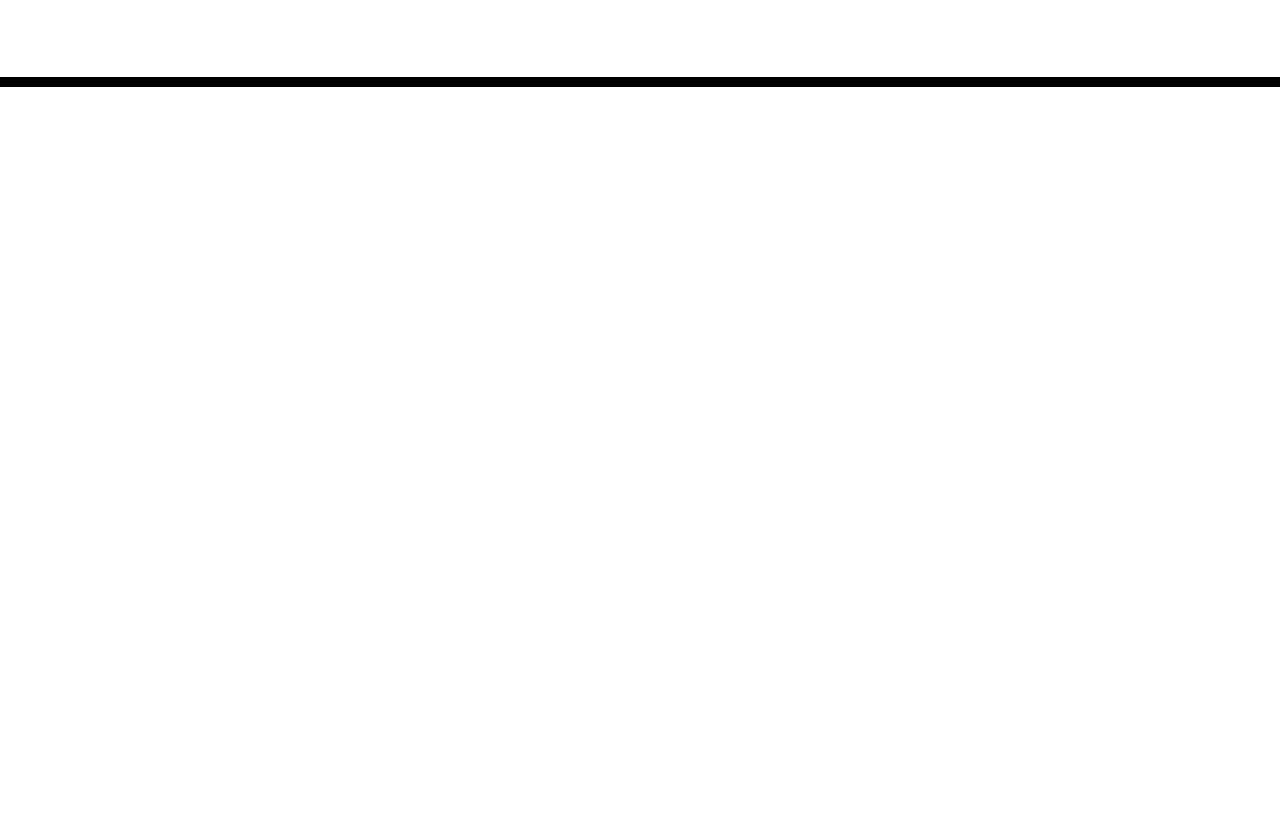
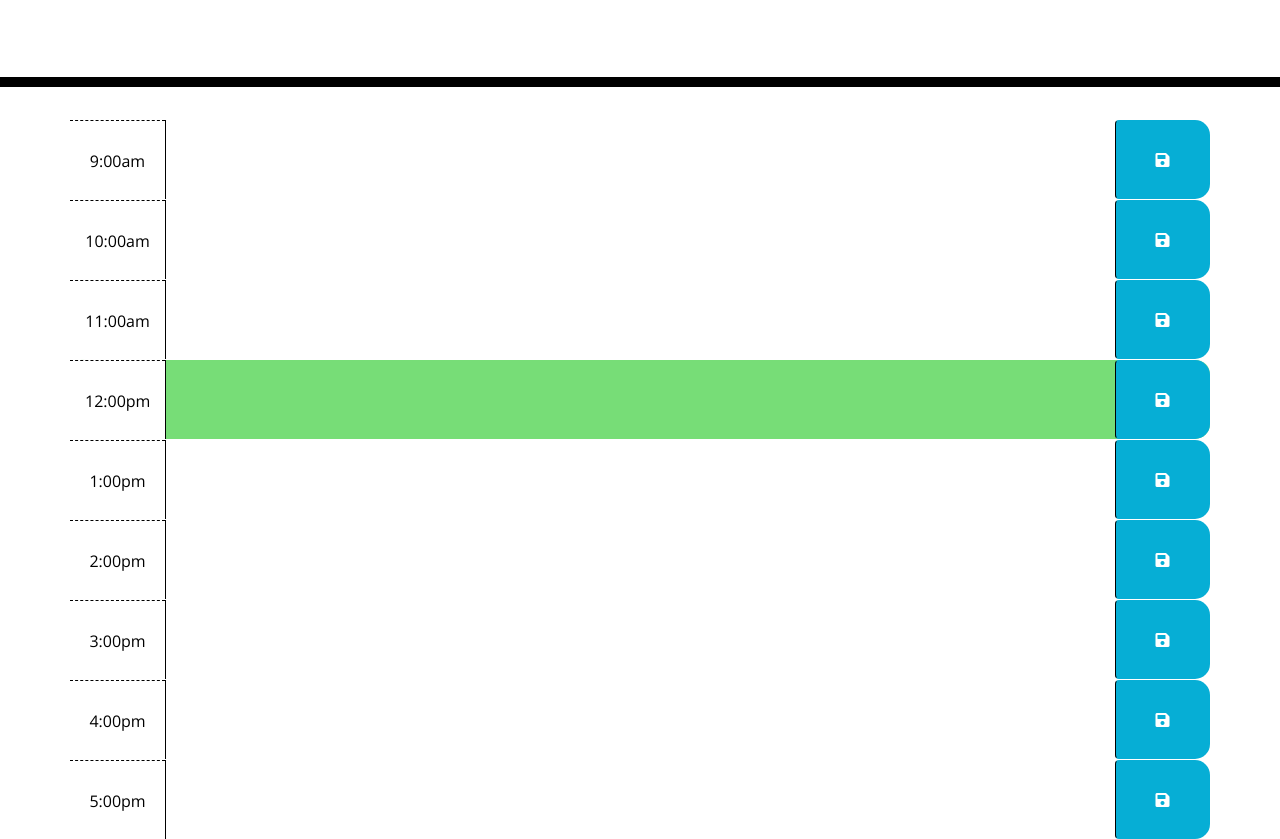
Before and after one commit to StyngerBee/workdayscheduler, a plain HTML site: page index.html in a window 1280 px wide. Shown: the part 181-1020 px from the top of the page. Before the commit the page ends 800 px from the top, so only its background shows below. Drawn offline with nearby package versions, Linux system fonts and the light colour scheme.

Commit message:
added html

```diff
--- a/index.html
+++ b/index.html
@@ -30,6 +30,85 @@
     </header>
     <div class="container">
       <!-- Timeblocks go here -->
+      <div id="hour9" class="row time-block">
+        <div class="col-md-1 hour">
+            9:00am
+        </div>
+        <textarea class="col-md-10 description">
+        </textarea>
+        <button class="btn saveBtn col-md-1"><i class="fas fa-save"></i></button>
+    </div>
+
+    <div id="hour10" class="row time-block">
+        <div class="col-md-1 hour">
+            10:00am
+        </div>
+        <textarea class="col-md-10 description">
+        </textarea>
+        <button class="btn saveBtn col-md-1"><i class="fas fa-save"></i></button>
+    </div>
+
+    <div id="hour11" class="row time-block">
+        <div class="col-md-1 hour">
+            11:00am
+        </div>
+        <textarea class="col-md-10 description">
+        </textarea>
+        <button class="btn saveBtn col-md-1"><i class="fas fa-save"></i></button>
+    </div>
+
+    <div id="hour12" class="row time-block past present future">
+        <div class="col-md-1 hour">
+            12:00pm
+        </div>
+        <textarea class="col-md-10 description">
+        </textarea>
+        <button class="btn saveBtn col-md-1"><i class="fas fa-save"></i></button>
+    </div>
+
+    <div id="hour13" class="row time-block">
+        <div class="col-md-1 hour">
+            1:00pm
+        </div>
+        <textarea class="col-md-10 description">
+        </textarea>
+        <button class="btn saveBtn col-md-1"><i class="fas fa-save"></i></button>
+    </div>
+
+    <div id="hour14" class="row time-block">
+        <div class="col-md-1 hour">
+            2:00pm
+        </div>
+        <textarea class="col-md-10 description">
+        </textarea>
+        <button class="btn saveBtn col-md-1"><i class="fas fa-save"></i></button>
+    </div>
+
+    <div id="hour15" class="row time-block">
+        <div class="col-md-1 hour">
+            3:00pm
+        </div>
+        <textarea class="col-md-10 description">
+        </textarea>
+        <button class="btn saveBtn col-md-1"><i class="fas fa-save"></i></button>
+    </div>
+
+    <div id="hour16" class="row time-block">
+        <div class="col-md-1 hour">
+            4:00pm
+        </div>
+        <textarea class="col-md-10 description">
+        </textarea>
+        <button class="btn saveBtn col-md-1"><i class="fas fa-save"></i></button>
+    </div>
+
+    <div id="hour17" class="row time-block">
+        <div class="col-md-1 hour">
+            5:00pm
+        </div>
+        <textarea class="col-md-10 description">
+        </textarea>
+        <button class="btn saveBtn col-md-1"><i class="fas fa-save"></i></button>
     </div>
 
     <script src="https://code.jquery.com/jquery-3.4.1.min.js"></script>
```
